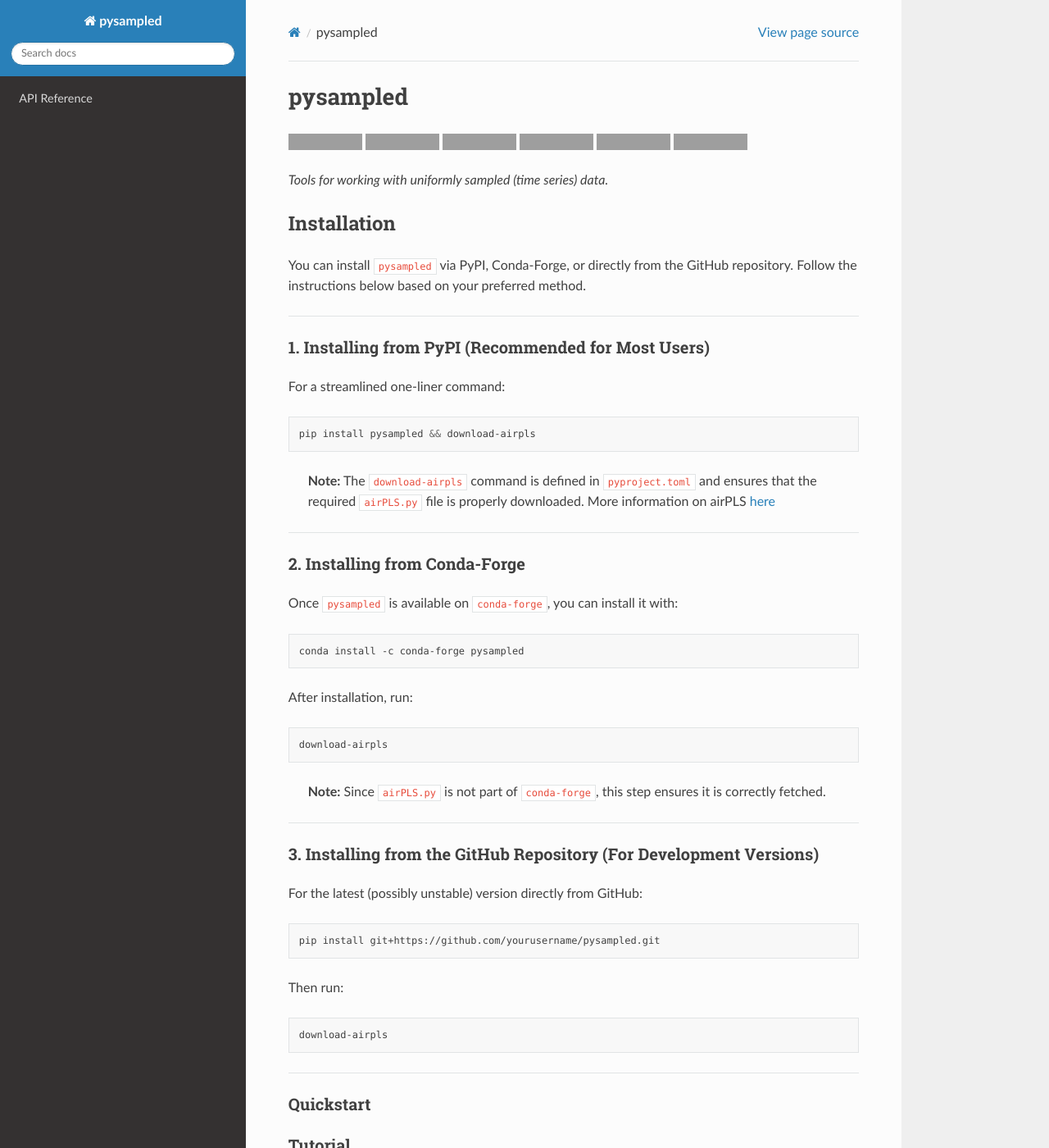
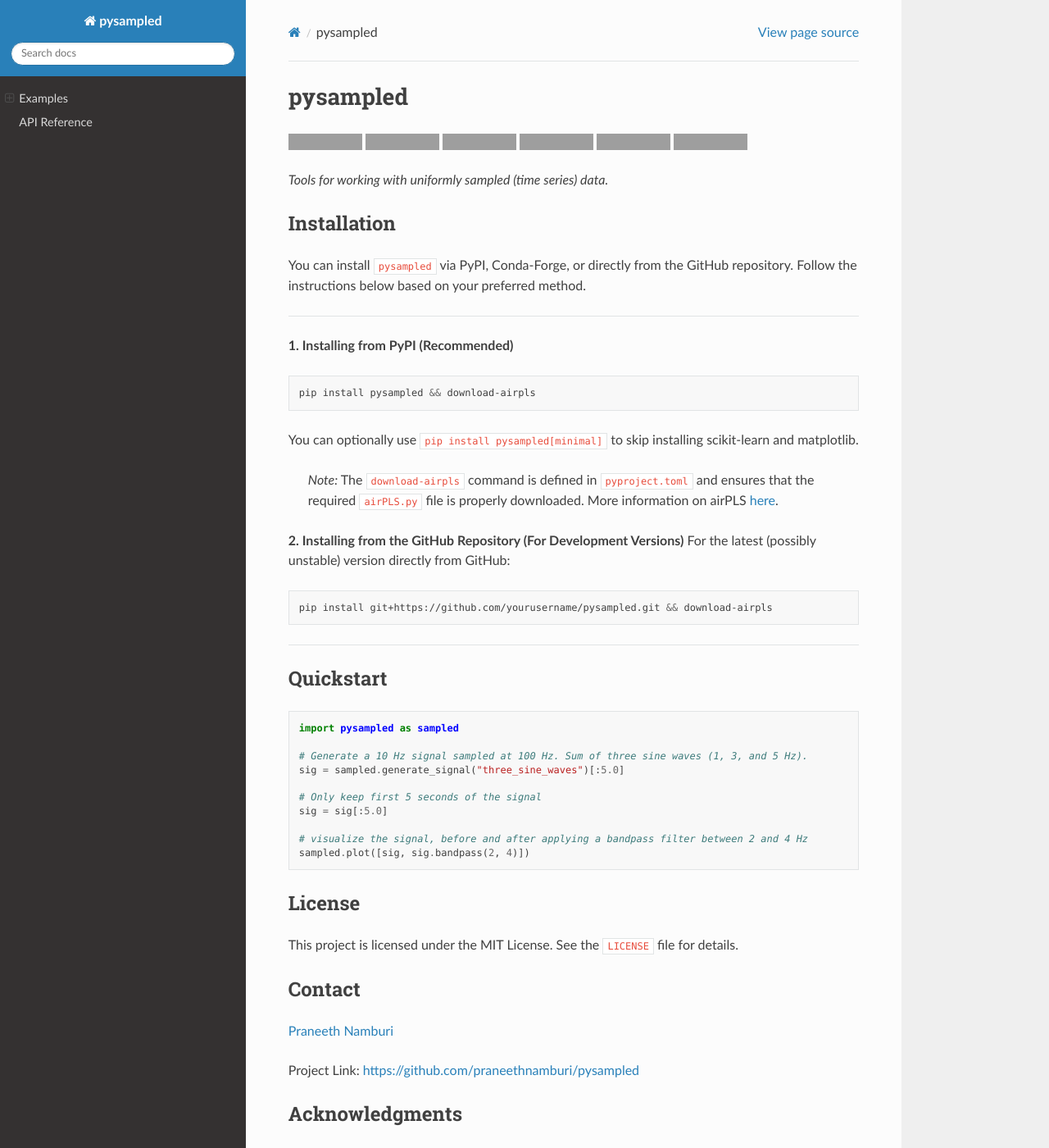
Before and after one commit to praneethnamburi/pySampled, a Sphinx documentation site: the page built from docs/index.md, in a window 1280 px wide and 1400 px high. Shown: the whole window at 82% size. Built offline with Sphinx 7.4.7 and the Read the Docs theme 3.1.0, drawn with Linux system fonts in a browser that asks for light colours; grey boxes are pictures that could not be loaded.

Commit message:
Add plotting and examples to documentation

````diff
--- a/README.md
+++ b/README.md
@@ -16,51 +16,43 @@
 
 ---
 
-### **1. Installing from PyPI (Recommended for Most Users)**
+**1. Installing from PyPI (Recommended)**
 
-For a streamlined one-liner command:
 ```sh
 pip install pysampled && download-airpls
 ```
 
-> **Note:** The `download-airpls` command is defined in `pyproject.toml` and ensures that the required `airPLS.py` file is properly downloaded. More information on airPLS [here](https://github.com/zmzhang/airPLS/tree/master)
+You can optionally use `pip install pysampled[minimal]` to skip installing scikit-learn and matplotlib.
 
----
+> *Note:* The `download-airpls` command is defined in `pyproject.toml` and ensures that the required `airPLS.py` file is properly downloaded. More information on airPLS [here](https://github.com/zmzhang/airPLS/tree/master).
 
-### **2. Installing from Conda-Forge**
-Once `pysampled` is available on `conda-forge`, you can install it with:
+
+
+**2. Installing from the GitHub Repository (For Development Versions)**
+For the latest (possibly unstable) version directly from GitHub:
 
 ```sh
-conda install -c conda-forge pysampled
-```
-
-After installation, run:
-```sh
-download-airpls
-```
-
-> **Note:** Since `airPLS.py` is not part of `conda-forge`, this step ensures it is correctly fetched.
-
----
-
-### **3. Installing from the GitHub Repository (For Development Versions)**
-For the latest (possibly unstable) version directly from GitHub:
-
-```bash
-pip install git+https://github.com/yourusername/pysampled.git
-```
-
-Then run:
-```bash
-download-airpls
+pip install git+https://github.com/yourusername/pysampled.git && download-airpls
 ```
 
 ---
 
 
-### Quickstart
+## Quickstart
 
-### Tutorial
+```python
+import pysampled as sampled
+
+# Generate a 10 Hz signal sampled at 100 Hz. Sum of three sine waves (1, 3, and 5 Hz).
+sig = sampled.generate_signal("three_sine_waves")[:5.0]
+
+# Only keep first 5 seconds of the signal
+sig = sig[:5.0]
+
+# visualize the signal, before and after applying a bandpass filter between 2 and 4 Hz
+sampled.plot([sig, sig.bandpass(2, 4)])
+```
+
 
 ## License
 
--- a/docs/index.md
+++ b/docs/index.md
@@ -8,5 +8,7 @@
 ```
 
 ```{toctree}
+:hidden:
+examples
 api
 ```
--- a/pysampled/__init__.py
+++ b/pysampled/__init__.py
@@ -51,4 +51,5 @@
     generate_signal,
     onoff_samples,
     interpnan,
+    plot,
 )
--- a/requirements.txt
+++ b/requirements.txt
@@ -1,4 +1,4 @@
 numpy
 scipy
-scikit-learn  # Optional dependency
-# airPLS - Optional dependency for added functionality - detrending
+scikit-learn
+matplotlib
--- a/requirements.yml
+++ b/requirements.yml
@@ -7,4 +7,5 @@
   - numpy
   - scipy
   - pip
-  - scikit-learn  # Optional dependency
+  - scikit-learn
+  - matplotlib
````
Also changed, not shown: docs/examples.md (added, +106 -0 lines), pyproject.toml (+8 -1 lines), docs/_static/example_1_plot.png (added), docs/_static/example_2_plot.png (added), docs/_static/example_3_plot.png (added), docs/_static/example_4_plot.png (added), docs/_static/example_5_plot.png (added), 1 other file.
